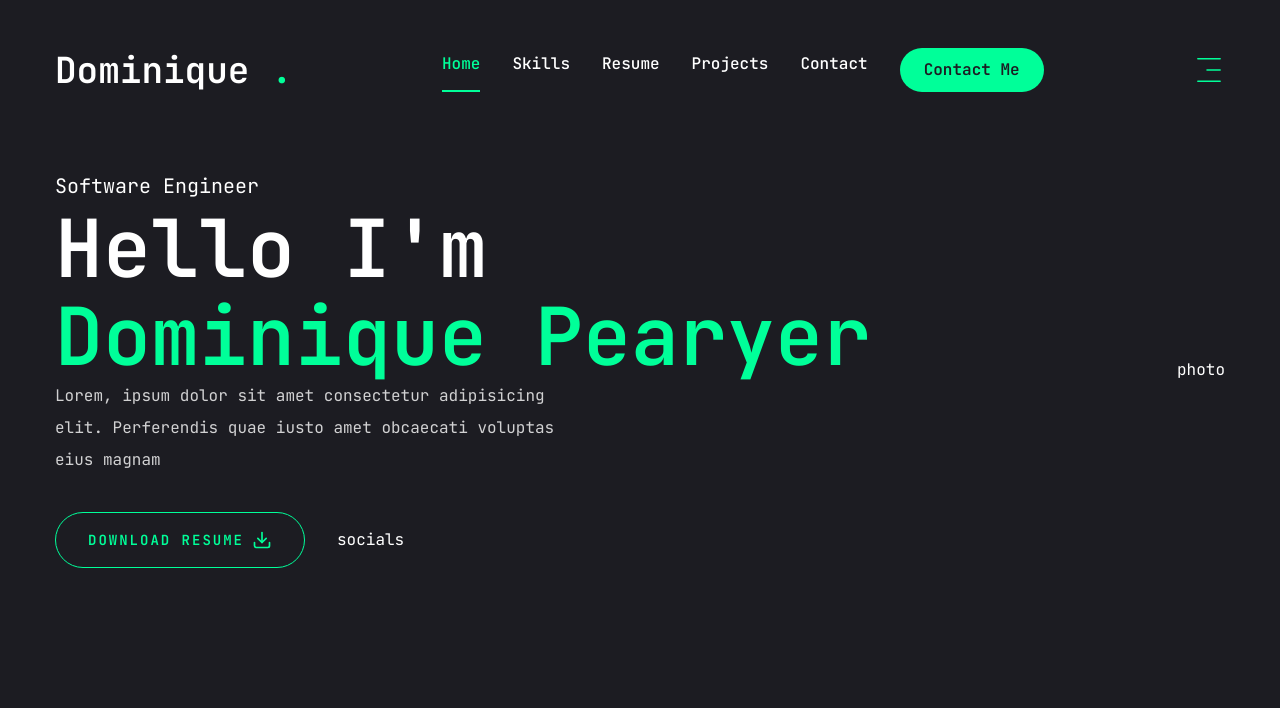
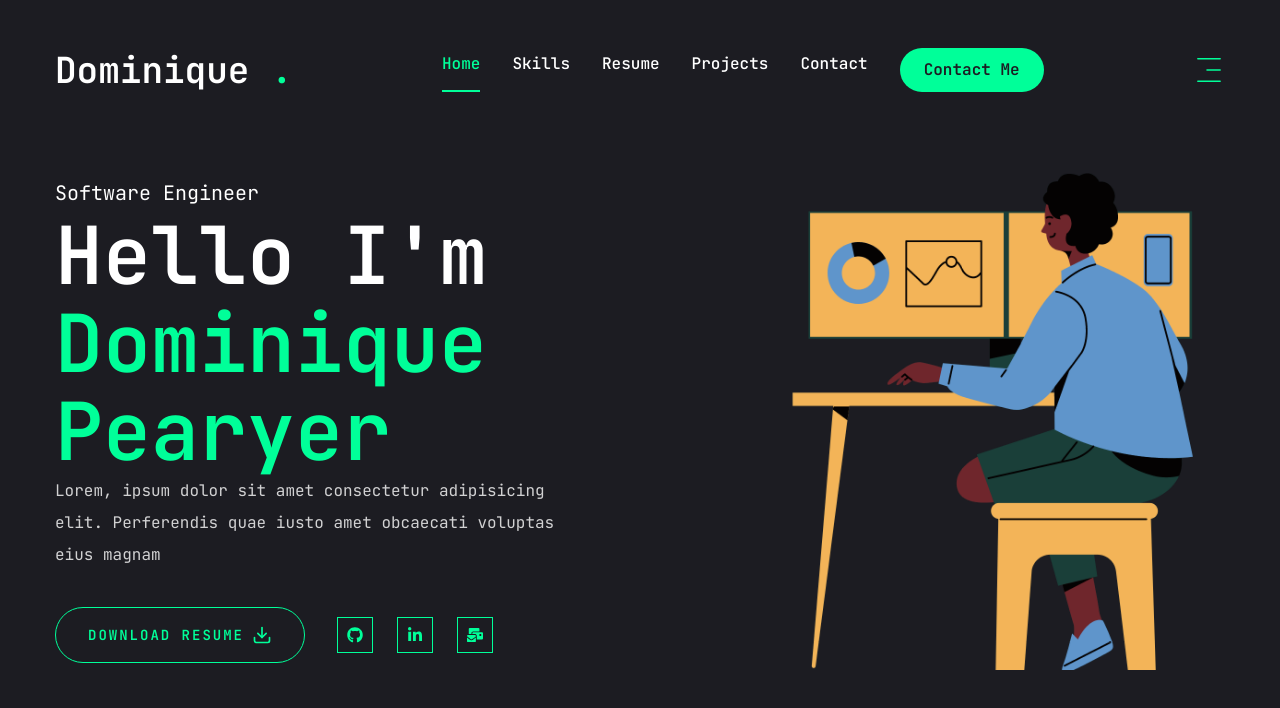
Before and after one commit to dpearyer/Doms_Portfolio, a Next.js app: page / in a window 1280 px wide. Shown: the top 708 px of the page. Built offline with nearby package versions, Linux system fonts and the light colour scheme.

Commit message:
added profile photo

```diff
--- a/app/page.jsx
+++ b/app/page.jsx
@@ -1,6 +1,7 @@
-import { Buttonimrt } from "@/components/ui/button";
 import { FiDownload } from "react-icons/fi";
 import { Button } from "@/components/ui/button";
+import Socials from "@/components/Socials";
+import Photo from "@/components/Photo";
 
 const Home = () => {
   return (
@@ -23,11 +24,15 @@
                   <span>Download Resume</span>
                   <FiDownload className="text-xl" />
                 </Button>
-                <div>socials</div>
+                  <div className="mb-8 xl:mb-0">
+                    <Socials containerStyles="flex gap-6" iconStyles="w-9 h-9 border border-accent flex justify-center items-center text-accent text-base hover:bg-accent hover:text-primary hover:transition-all duration-500"/>
+                  </div>
               </div>
           </div>
-          {/*text */}
-          <div>photo</div>
+          {/*photo */}
+          <div>
+            <Photo />
+            </div>
         </div>
       </div>
     </section>
--- /dev/null
+++ b/components/Photo.jsx
@@ -0,0 +1,23 @@
+"use client";
+import {motion} from "framer-motion";
+import Image from "next/image";
+
+const Photo = () => {
+  return <div className="w-full h-full relative">
+    <motion.div>
+        <div className="w-[298px-] h-[298px] xl:w-[498px] xl:h-[498px]">
+            <Image
+            src="/assets/portfolio-photo.png"
+            priority
+            quality={100}
+            fill
+            alt="profile photo"
+            className="object-contain"/>
+        </div>
+    </motion.div>
+
+    </div>
+
+}
+
+export default Photo
--- /dev/null
+++ b/components/Socials.jsx
@@ -0,0 +1,21 @@
+import Link from "next/link"
+import {FaGithub, FaLinkedinIn, FaMailBulk} from "react-icons/fa";
+
+const socials = [
+    {icon: <FaGithub />, path: ''},
+    {icon: <FaLinkedinIn />, path: ''},
+    {icon: <FaMailBulk />, path: ''},
+]
+
+const Socials = ({containerStyles, iconStyles}) => {
+  return <div className={containerStyles}>
+      {socials.map((item, index)=>{
+        return <Link key={index} href={item.path} className={iconStyles}>
+            {item.icon}
+        </Link>
+        })}
+    </div>
+
+}
+
+export default Socials
```
Also changed, not shown: public/assets/portfolio-photo.png (added).
